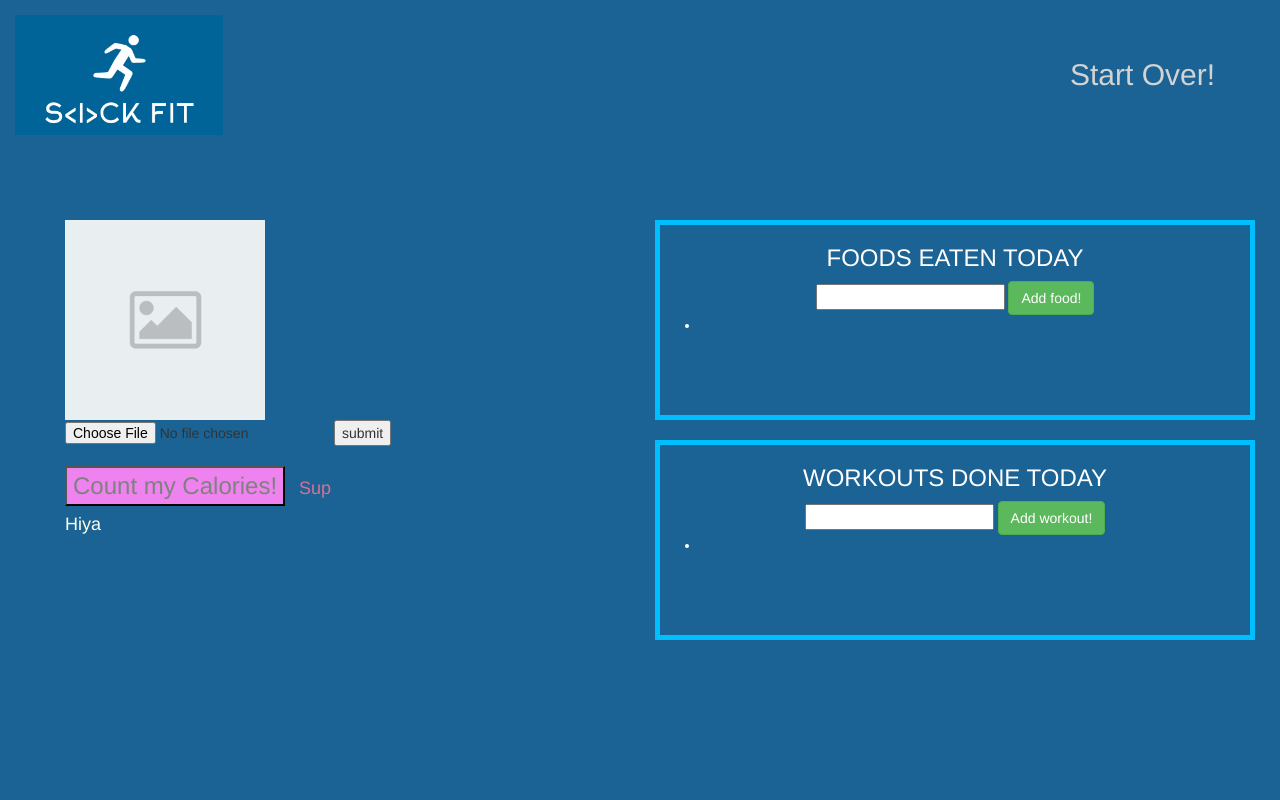
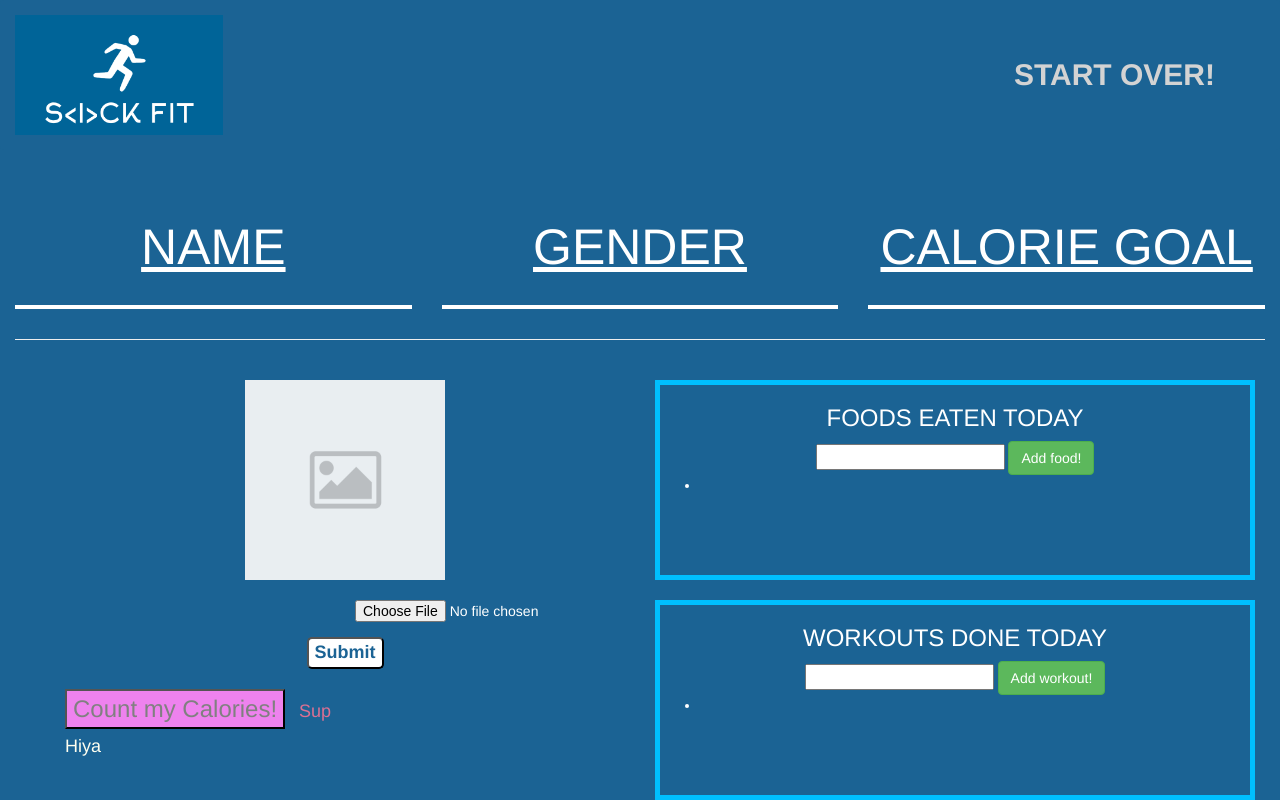
Before and after one commit to ColinStellDev96/hackathon_sick, a website: page public/html/index.html in a window 1280 px wide. Drawn offline with nearby package versions, Linux system fonts and the light colour scheme; no server answers.

Commit message:
dashboard heading syles

```diff
--- a/public/css/main.css
+++ b/public/css/main.css
@@ -12,7 +12,7 @@ body {
 .navbar {
     background-color: #1b6394;
     border: none;
-    max-height: 160px;
+    max-height: 150px;
     margin-bottom: 0;
 }
 
@@ -20,6 +20,8 @@ body {
     float: right;
     margin-right: 50px;
     margin-top: 50px;
+    text-transform: uppercase;
+    font-weight: bold;
     color: lightgray;
 }
 
@@ -27,13 +29,17 @@ body {
     clear: both;
 }
 
+#headline h2 {
+    font-size: 50px;
+    color: white;
+    text-decoration: underline;
+}
+
 #userInfo h2 {
     clear: both;
-    display: inline-block;
-    padding-left: 150px;
-    padding-right: 100px;
-    font-size: 60px;
-    color: white;
+    font-size: 40px;
+    color: violet;
+    border: 2px solid white;
 }
 
 .the-form {
@@ -41,17 +47,24 @@ body {
 }
 
 #placeholder {
-    top: 10px;
     height: 200px;
     width: auto;
 }
 
 #fileupload {
-    display: inline-block;
+    color: white;
+    margin-left: 290px;
+
 }
 
 #submit {
-    display: inline-block;
+    margin-top: 15px;
+    display: block;
+    border-radius: 5px;
+    font-size: 18px;
+    font-weight: bold;
+    background:white;
+    color: #1b6394;
 }
 
 #net-cal-button {
--- a/public/html/index.html
+++ b/public/html/index.html
@@ -23,15 +23,25 @@
         </header>
 
     <div class="container-fluid">
-                <span id="userInfo" class="text-center"><h2 id="name"></h2><h2 id="gender"></h2><h2 id="cal-goal"></h2></span>
+        <div class="row" id="headline">
+                  <div class="col-xs-6 col-md-4"><h2 class="text-center">NAME</h2></div>
+                  <div class="col-xs-6 col-md-4"><h2 class="text-center">GENDER</h2></div>
+                  <div class="col-xs-6 col-md-4"><h2 class="text-center">CALORIE GOAL</h2></div>
+        </div>
+        <div class="row" id="userInfo">
+                  <div class="col-xs-6 col-md-4"><h2 id="name" class="text-center"></h2></div>
+                  <div class="col-xs-6 col-md-4"><h2 id="gender" class="text-center"></h2></div>
+                  <div class="col-xs-6 col-md-4"><h2 id="cal-goal" class="text-center"></h2></div>
+        </div>
+        <hr>
 
                 <div class="row">
                   <div class="col-md-6">
                       <div class="the-form">
                               <form id="uploadbanner" enctype="multipart/form-data" method="post" action="#">
-                                  <img id="placeholder" src="/image/placeholder.png"/><br>
-                                  <input id="fileupload" name="myfile" type="file" />
-                                  <input type="submit" value="submit" id="submit" />
+                                  <img id="placeholder" class="center-block" src="/image/placeholder.png"/><br>
+                                  <input id="fileupload" class='center-block' name="myfile" type="file" />
+                                  <input type="submit" class='center-block' value="Submit" id="submit" />
                               </form>
                               <button id='net-cal-button'>Count my Calories!</button>
                               <p id='net-cal'><!--NUMBER HERE-->Sup</p>
--- a/public/js/main.js
+++ b/public/js/main.js
@@ -16,9 +16,6 @@ $(document).ready(function(){
         });
     });
 
-
-
-
     $.get('/userData', function (data){
         console.log(data);
         var appendData = data;
```
